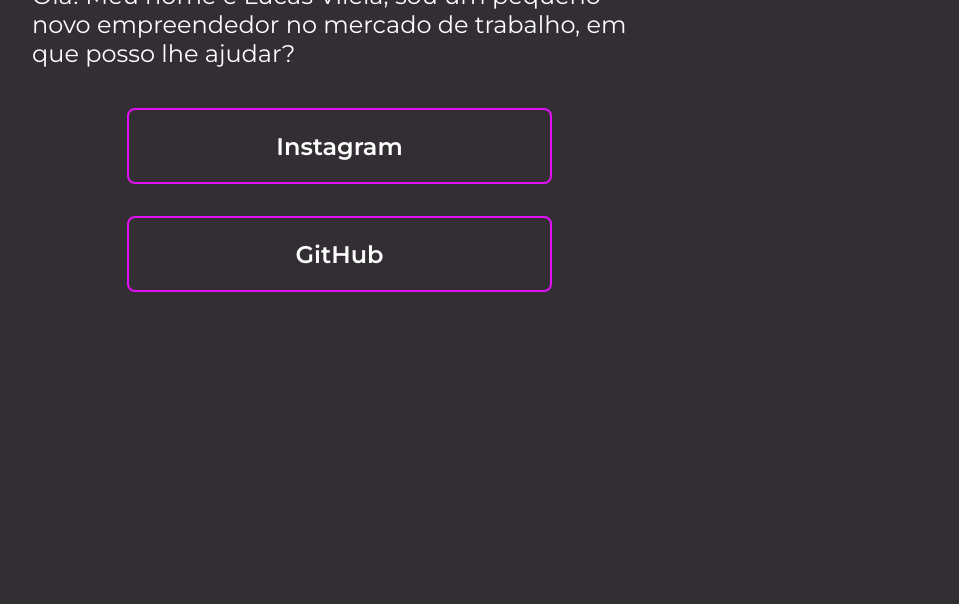
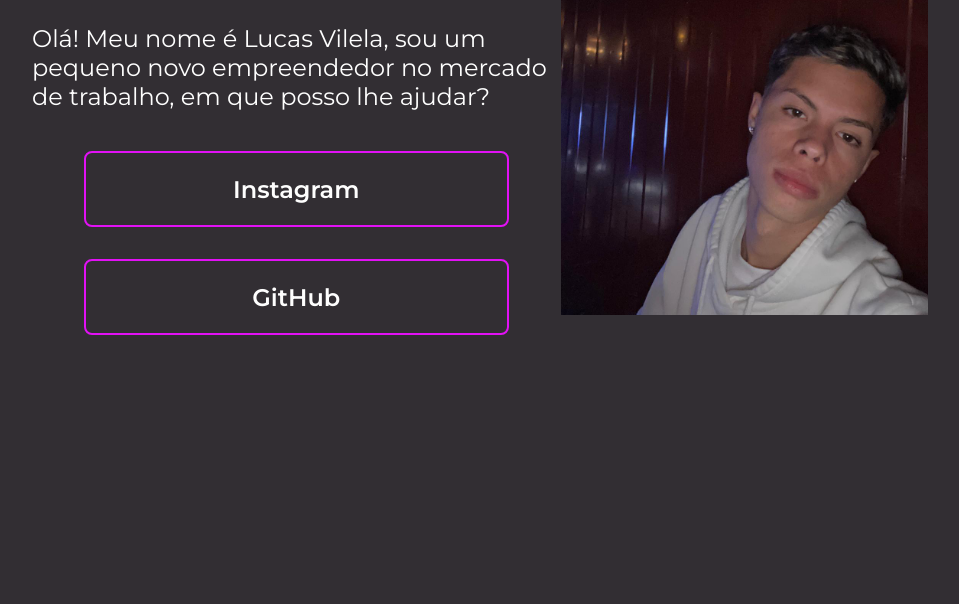
Before and after one commit to lucasvilela7/portifoliolucasvilela, a plain HTML site: page index.html in a window 1280 px wide. Shown: the part 324-928 px from the top of the page, without its empty margins (160-1119 px from the left). Drawn offline with nearby package versions, Linux system fonts and the light colour scheme.

Commit message:
atualizando

```diff
--- a/index.html
+++ b/index.html
@@ -24,7 +24,7 @@
 
     </div>
 
-      <img class="foto" src="foto.jpg">
+      <img class="foto" src="foto.png">
 
   </main> <!-- Main é a parte principal -->
 
```
